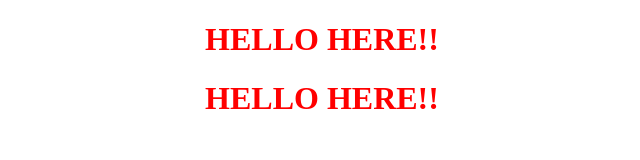
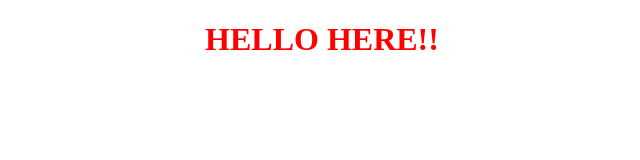
Before and after one commit to bernice1987/firstdev, a plain HTML site: page projet02.html in a window 1280 px wide. Shown: the whole page, without its empty margins (318-958 px from the left). Drawn offline with Linux system fonts and the light colour scheme; files that its build step writes are made by us from their sources.

Commit message:
Update projet02.html

```diff
--- a/projet02.html
+++ b/projet02.html
@@ -6,6 +6,5 @@
 </head>
 <body>
 <h1>Hello Here!!</h1>
-<h1>Hello Here!!</h1>
 </body>
 </html>
```
